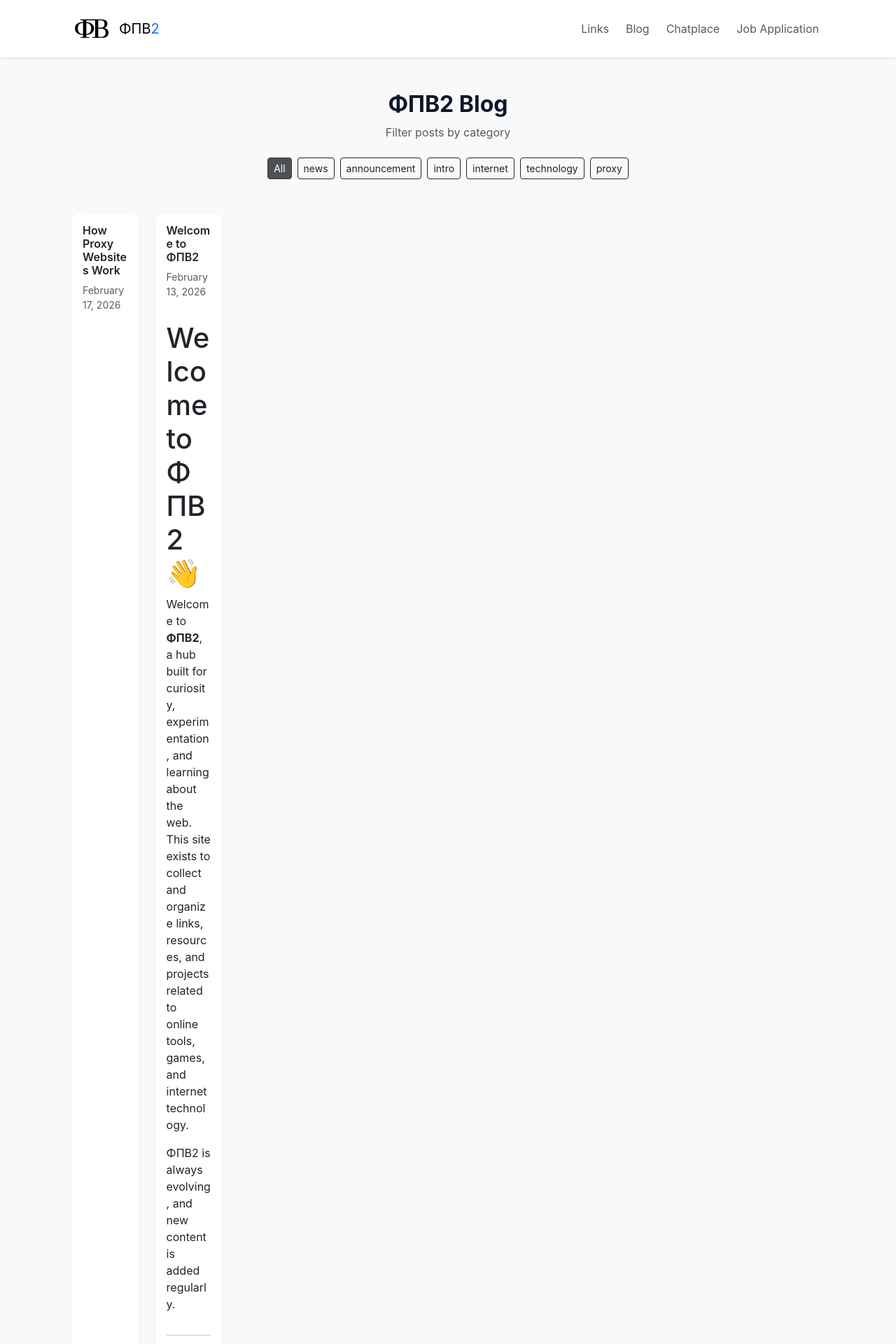
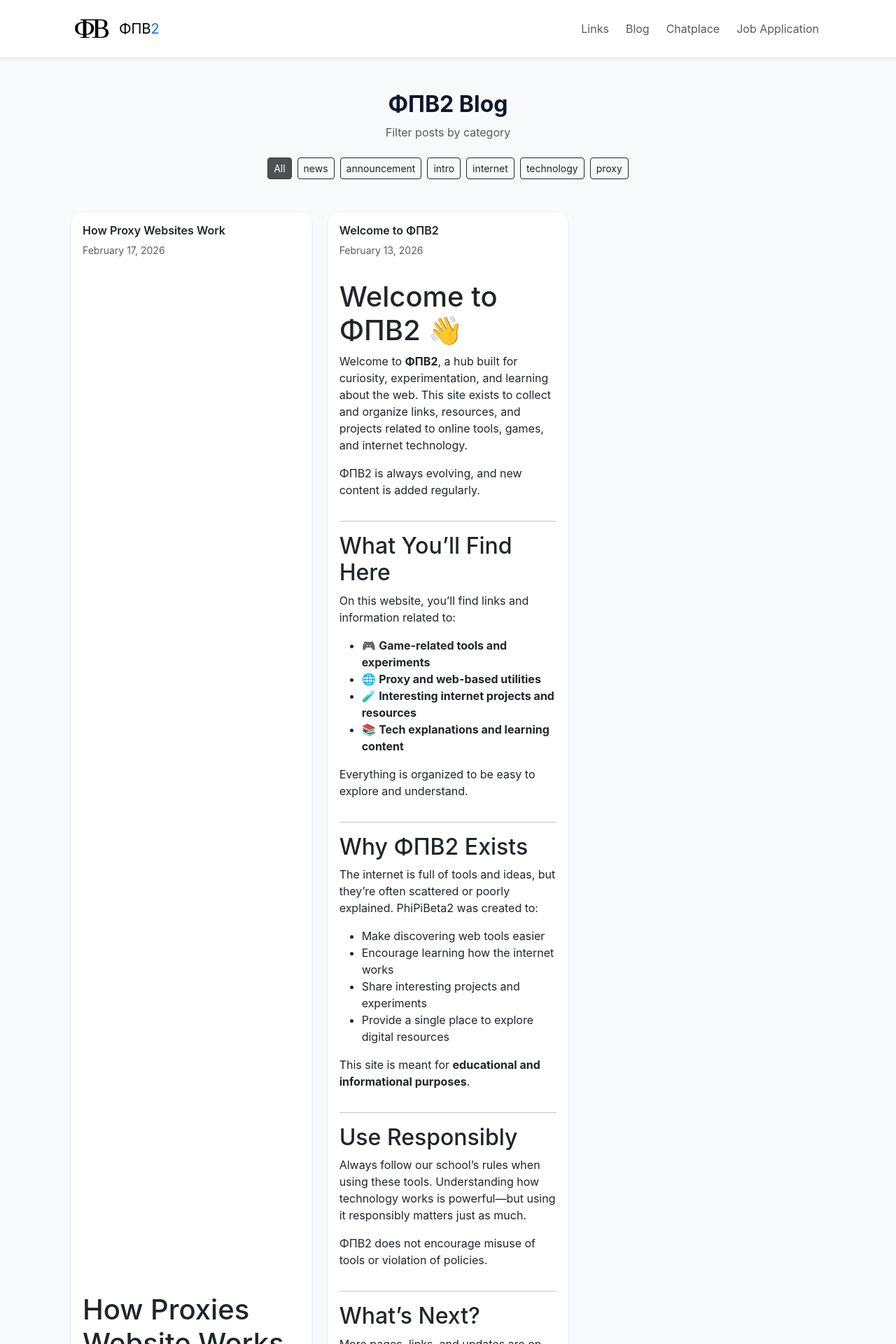
Before and after one commit to MohanISher47/MohanISher47.github.io, a Jekyll site: the page built from news/index.html, in a window 1280 px wide. Shown: the top 1920 px of the page at 70% size. Built offline with Jekyll 4.4.1, drawn with Linux system fonts in a browser that asks for light colours.

Commit message:
edited it again.

```diff
--- a/news/index.html
+++ b/news/index.html
@@ -19,7 +19,7 @@ title: Blog
       </button>
       {% endfor %}
     </div>
-    <div class="row col-md-4 g-4">
+    <div class="row g-4">
       {% for post in site.posts %}
       <div class="col-md-4 post-card"
            data-categories="{{ post.categories | join: ' ' }}">
```
